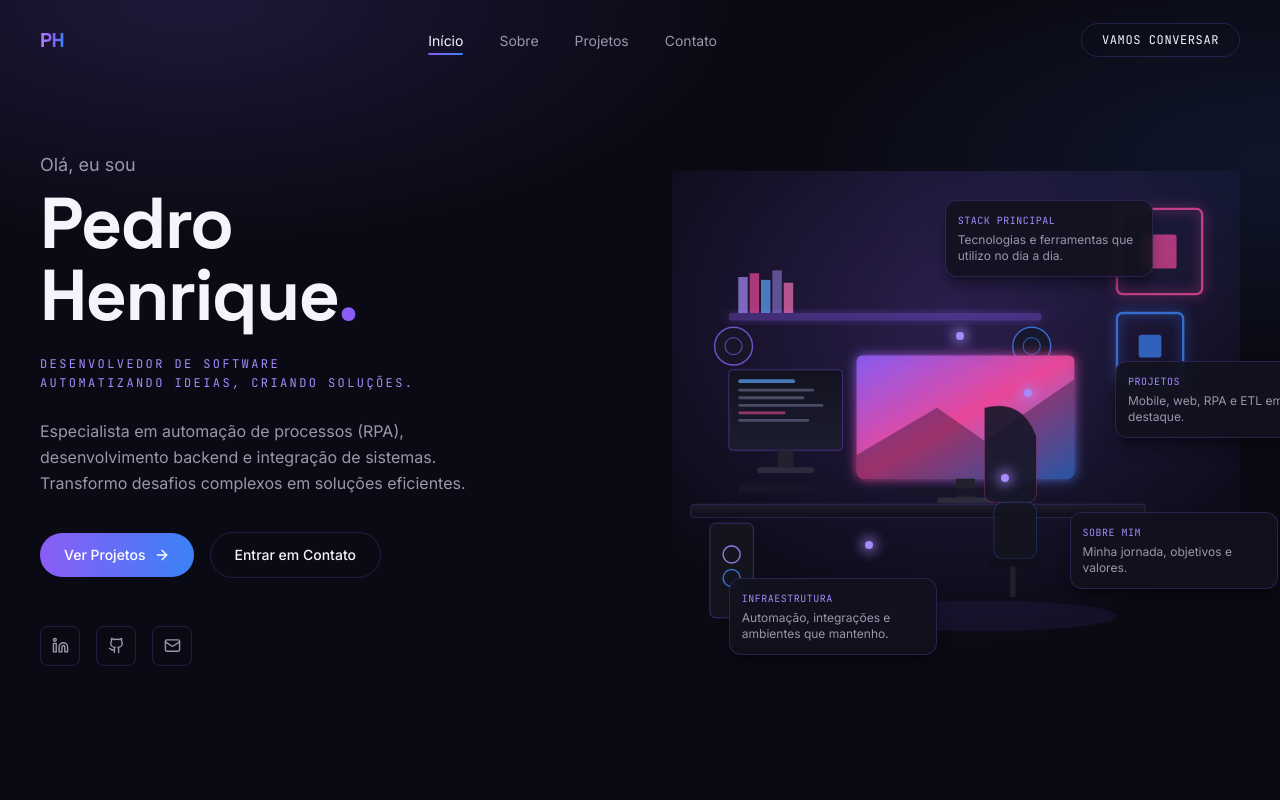
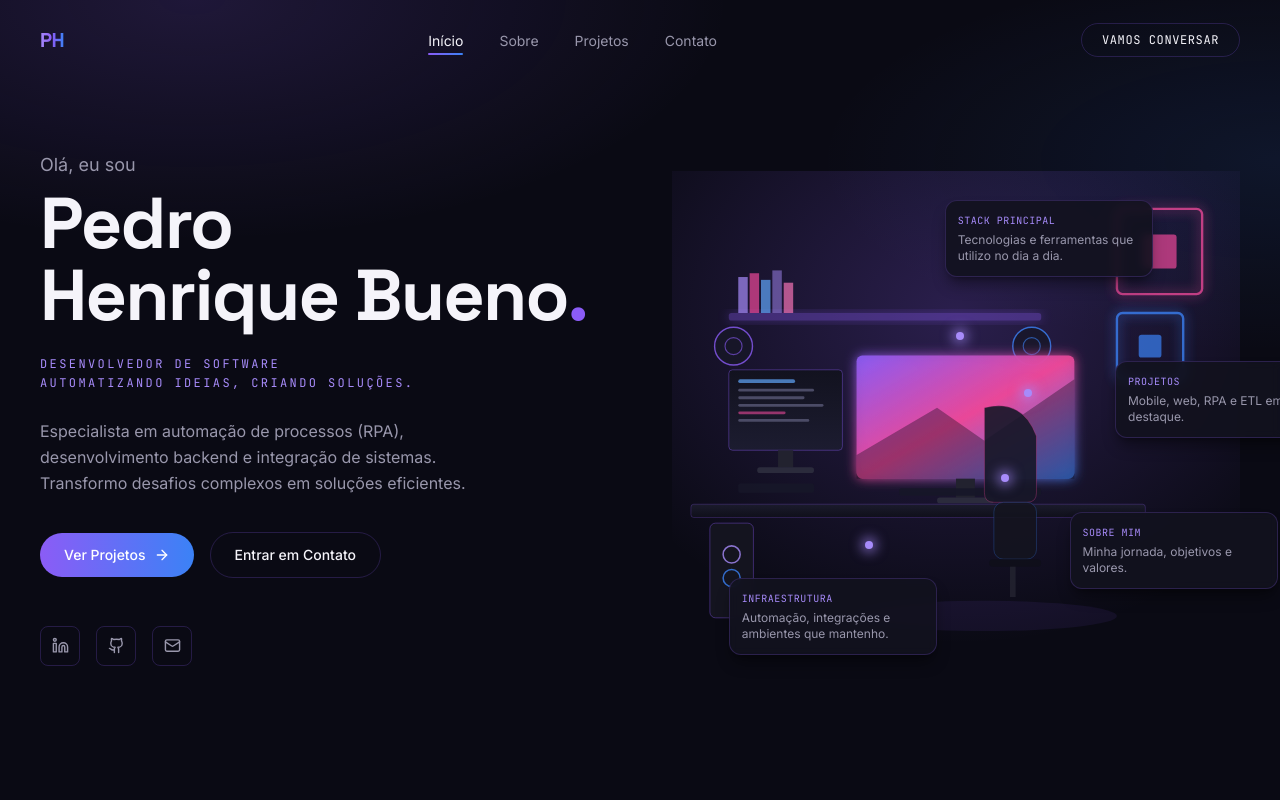
Before and after one commit to pedrohbueno/pedrohbueno, a Next.js app: page / in a window 1280 px wide. Shown: the top 800 px of the page. Built offline with nearby package versions, Linux system fonts and the light colour scheme.

Commit message:
feat(contact): update contact info and socials; update project/package name

```diff
--- a/components/Contact.tsx
+++ b/components/Contact.tsx
@@ -1,24 +1,30 @@
-import { Mail, Github, Linkedin, ArrowRight } from "lucide-react";
+import { Mail, Github, Linkedin, ArrowRight, Phone } from "lucide-react";
 
 const CHANNELS = [
   {
     icon: Mail,
     label: "E-mail",
-    value: "contato@pedrohenrique.dev",
-    href: "mailto:contato@pedrohenrique.dev",
+    value: "pedrohbueno.contato@gmail.com",
+    href: "mailto:pedrohbueno.contato@gmail.com",
   },
   {
     icon: Linkedin,
     label: "LinkedIn",
-    value: "/in/pedrohenrique",
-    href: "https://linkedin.com",
+    value: "Pedro Henrique Bueno Dos Santos",
+    href: "https://www.linkedin.com/in/pedro-henrique-bueno-dos-santos-4646102a3/",
   },
   {
     icon: Github,
     label: "GitHub",
-    value: "/pedrohenrique",
-    href: "https://github.com",
+    value: "Pedro H. Bueno",
+    href: "https://github.com/pedrohbueno",
   },
+  // {
+  //   icon: Phone,
+  //   label: "Telefone",
+  //   value: "+55 (19)9999=9999",
+  //   href: "tel:+55 (19)9999=9999",
+  // },
 ];
 
 export default function Contact() {
@@ -36,7 +42,7 @@ export default function Contact() {
         </p>
 
         <a
-          href="mailto:contato@pedrohenrique.dev"
+          href="mailto:pedrohbueno.contato@gmail.com"
           className="group mt-8 inline-flex items-center gap-2 rounded-full bg-gradient-to-r from-purple to-blue px-6 py-3 text-sm font-medium text-white transition-transform duration-200 hover:scale-[1.03]"
         >
           Enviar mensagem
--- a/components/Hero.tsx
+++ b/components/Hero.tsx
@@ -2,9 +2,9 @@ import { Github, Linkedin, Mail, ArrowRight } from "lucide-react";
 import WorkspaceIllustration from "./WorkspaceIllustration";
 
 const SOCIALS = [
-  { icon: Linkedin, href: "https://linkedin.com", label: "LinkedIn" },
-  { icon: Github, href: "https://github.com", label: "GitHub" },
-  { icon: Mail, href: "mailto:contato@pedrohenrique.dev", label: "E-mail" },
+  { icon: Linkedin, href: "https://www.linkedin.com/in/pedro-henrique-bueno-dos-santos-4646102a3/", label: "LinkedIn" },
+  { icon: Github, href: "https://github.com/pedrohbueno", label: "GitHub" },
+  { icon: Mail, href: "mailto:pedrohbueno.contato@gmail.com", label: "E-mail" },
 ];
 
 export default function Hero() {
@@ -19,7 +19,7 @@ export default function Hero() {
         <h1 className="mt-2 font-display text-5xl font-bold leading-[1.05] tracking-tight sm:text-6xl lg:text-7xl">
           Pedro
           <br />
-          Henrique
+          Henrique Bueno
           <span className="text-purple">.</span>
         </h1>
 
--- a/package.json
+++ b/package.json
@@ -1,5 +1,5 @@
 {
-  "name": "pedro-henrique-portfolio",
+  "name": "pedrohbueno",
   "version": "1.0.0",
   "private": true,
   "scripts": {
```
Also changed, not shown: 1 other file (tests, documents, lock files or other folders).
